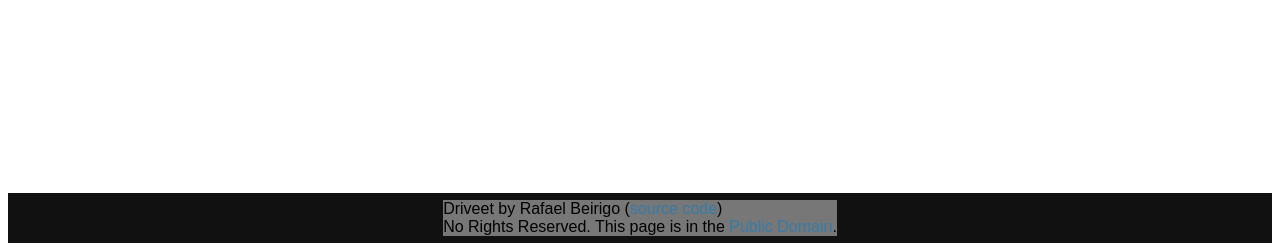
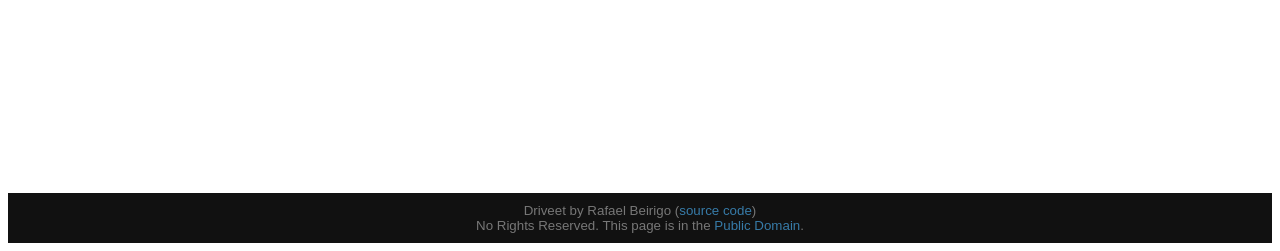
Before and after one commit to bits4goals/google-drive-it, a Flask app: page / in a window 1280 px wide. Shown: the part 549-800 px from the top of the page. Run offline with Flask 2, Linux system fonts and the light colour scheme; parts of the project's set-up code (start-up, migrations or seed data) failed here and were passed over.

Commit message:
add some style

```diff
--- a/static/style.css
+++ b/static/style.css
@@ -91,5 +91,7 @@ input[type=url] {
 }
 
 .appinfo {
-  background: #777;
+  text-align: center;
+  font-size: smaller;
+  color: #777;
 }
```
